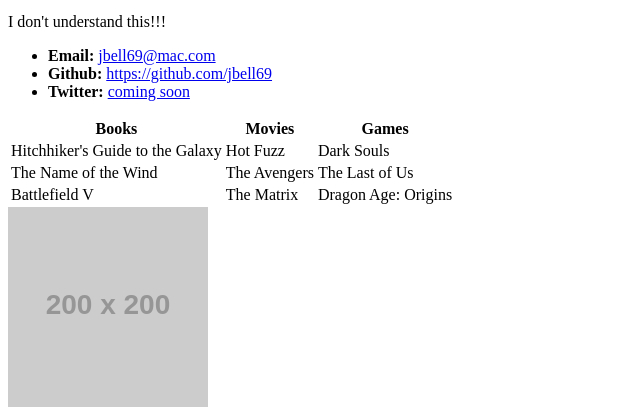
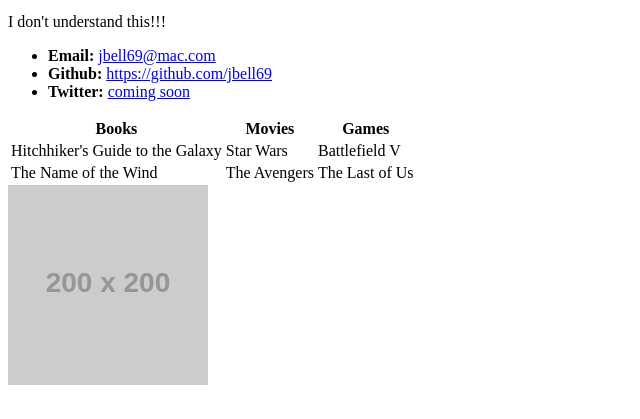
Before and after one commit to jbell69/jbell69.github.io, a plain HTML site: page index.html in a window 1280 px wide. Shown: the part 421-840 px from the top of the page, without its empty margins (0-640 px from the left). After the commit the page ends 818 px from the top, so only its background shows below. Drawn offline with Linux system fonts and the light colour scheme; placeholder pictures from the web are drawn by us.

Commit message:
version 2.4

```diff
--- a/index.html
+++ b/index.html
@@ -27,19 +27,15 @@
     </tr>
     <tr>
       <td>Hitchhiker's Guide to the Galaxy</td>
-      <td>Hot Fuzz</td>
-      <td>Dark Souls</td>
+      <td>Star Wars</td>
+      <td>Battlefield V</td>
     </tr>
     <tr>
       <td>The Name of the Wind</td>
       <td>The Avengers</td>
       <td>The Last of Us</td>
     </tr>
-    <tr>
-      <td>Battlefield V</td>
-      <td>The Matrix</td>
-      <td>Dragon Age: Origins</td>
-    </tr>
+
   </table>
 
   <img src="https://placehold.it/200x200" alt="Jason Bell">
```
